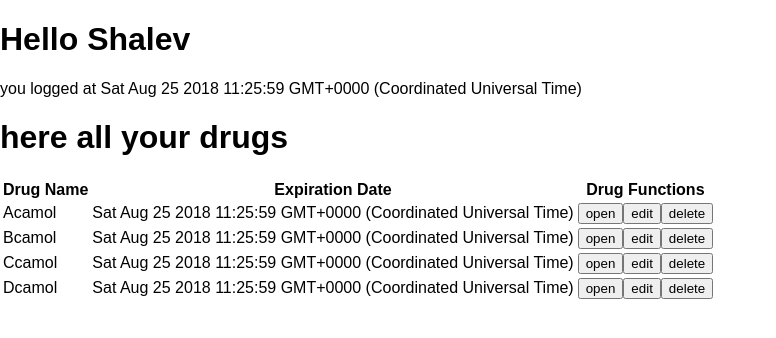
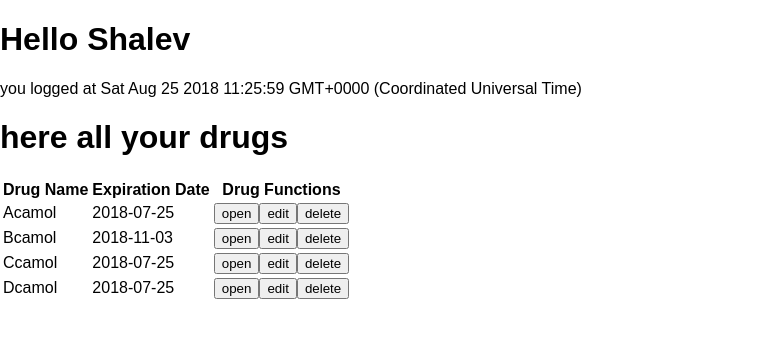
Before and after one commit to ShalevAbadi/PharmApp, a React (Create React App) app in the folder clientside/: page / in a window 1280 px wide. Shown: the top 338 px of the page, without its empty margins (0-776 px from the left). Built offline with nearby package versions, Linux system fonts and the light colour scheme.

Commit message:
extracted updateDrug & fixed new exp calculation

```diff
--- a/clientside/src/App.js
+++ b/clientside/src/App.js
@@ -5,7 +5,7 @@ import { UserDrugs } from './userDrug.comp';
 class App extends Component {
   state = {
     drugs: [
-      { id: 0, name: 'Acamol', daysAfterOpened: 180 },
+      { id: 0, name: 'Acamol', daysAfterOpened: 10 },
       { id: 1, name: 'Bcamol', daysAfterOpened: 6 },
       { id: 2, name: 'Ccamol', daysAfterOpened: 180 },
       { id: 3, name: 'Dcamol', daysAfterOpened: Infinity },
@@ -15,22 +15,13 @@ class App extends Component {
     ],
     userDrugs: [
       { id: 0, userName: 'userTest', drugName: 'Acamol', expirationDate: new Date(), isOpened: false },
-      { id: 1, userName: 'userTest', drugName: 'Bcamol', expirationDate: new Date(), isOpened: false },
+      { id: 1, userName: 'userTest', drugName: 'Bcamol', expirationDate: new Date((new Date()).getTime() + (86400000 * 100)), isOpened: false },
       { id: 2, userName: 'userTest', drugName: 'Ccamol', expirationDate: new Date(), isOpened: false },
       { id: 3, userName: 'userTest', drugName: 'Dcamol', expirationDate: new Date(), isOpened: false }
     ]
   }
 
-  onDrugDeleted = (drugToDelete) => {
-    let newUserDrugs = this.state.userDrugs.filter((currentDrug) => {
-      return currentDrug !== drugToDelete;
-    })
-    this.setState({userDrugs : newUserDrugs});
-  }
-
-  onDrugOpened = (drugToOpen) => {
-    let daysAfterOpened = this.getDaysAfterOpened(drugToOpen.drugName);
-    let newDrug = this.setNewDate(drugToOpen, daysAfterOpened);
+  updateDrug = (newDrug) => {
     let newUserDrugs = this.state.userDrugs.map((currentDrug) => {
       if (currentDrug.id === newDrug.id) {
         return newDrug;
@@ -40,12 +31,26 @@ class App extends Component {
     this.setState({ userDrugs: newUserDrugs });
   }
 
+  onDrugDeleted = (drugToDelete) => {
+    let newUserDrugs = this.state.userDrugs.filter((currentDrug) => {
+      return currentDrug !== drugToDelete;
+    })
+    this.setState({ userDrugs: newUserDrugs });
+  }
+
+  onDrugOpened = (drugToOpen) => {
+    let daysAfterOpened = this.getDaysAfterOpened(drugToOpen.drugName);
+    let newDrug = this.setNewDate(drugToOpen, daysAfterOpened);
+    this.updateDrug(newDrug);
+  }
+
   setNewDate = (drugToUpdate, daysUntillExpire) => {
     if (daysUntillExpire === Infinity) {
       return { ...drugToUpdate, isOpened: true };
     }
-    let today = new Date();
-    let newDate = new Date(today.getTime() + (86400000 * daysUntillExpire))
+    let currentExp = drugToUpdate.expirationDate;
+    let newExp = new Date((new Date()).getTime() + (86400000 * daysUntillExpire))
+    let newDate = (currentExp <= newExp ? currentExp : newExp);
     let newDrug = { ...drugToUpdate, expirationDate: newDate, isOpened: true };
     return newDrug;
   }
--- a/clientside/src/userDrugView.comp.js
+++ b/clientside/src/userDrugView.comp.js
@@ -6,6 +6,17 @@ export class UserDrugView extends React.Component {
         if (!this.props.drug.isOpened) {
             return <button onClick={this.onOpened}>open</button>;
         }
+    }
+
+    format2Digits(num) {
+        return (num > 9 ? num : '0' + num)
+    }
+
+    formatDate(date) {
+        let year = date.getFullYear();
+        let month = this.format2Digits(date.getMonth());
+        let day = this.format2Digits(date.getDate());
+        return year + '-' + month + '-' + day
     }
 
     onOpened = () => {
@@ -20,7 +31,7 @@ export class UserDrugView extends React.Component {
         return (
             <tr>
                 <td> {this.props.drug.drugName}</td>
-                <td> {this.props.drug.expirationDate.toString()}</td>
+                <td> {this.formatDate(this.props.drug.expirationDate)} </td>
                 <td>
                     {this.checkDateOpendOrButton()}
                     <button>edit</button>
```
